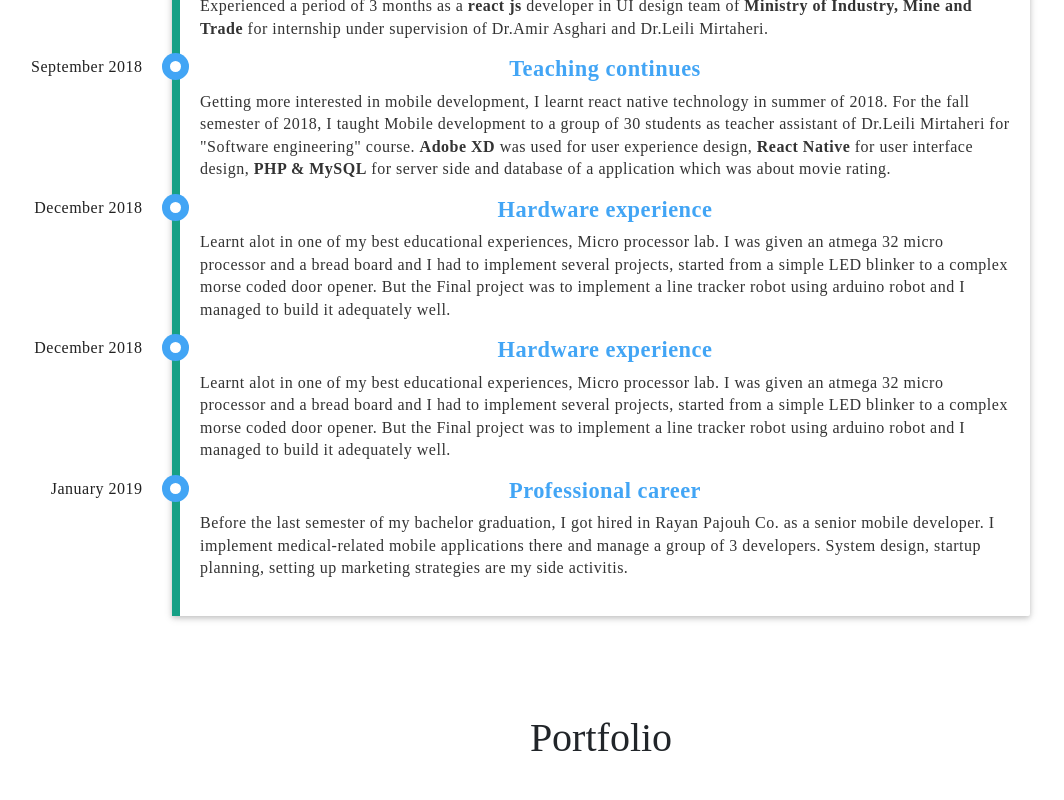
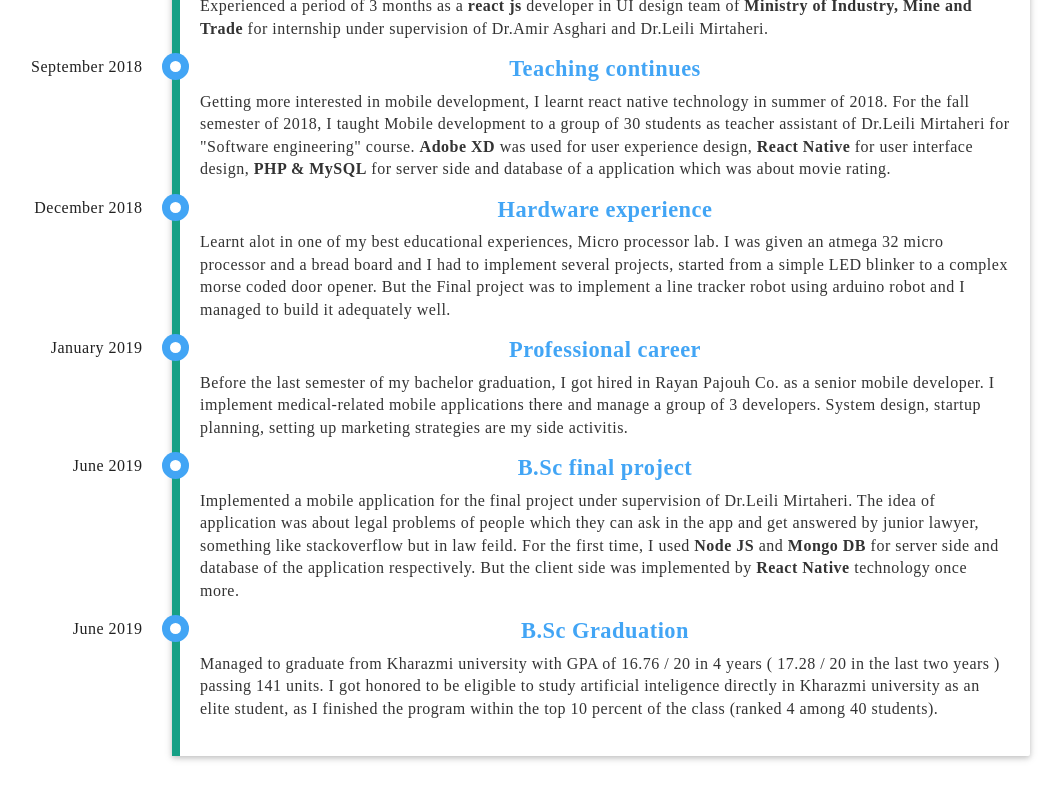
Before and after one commit to amir23reza/amirrezahaghverdi, a React (Create React App) app: page / in a window 1280 px wide. Shown: the part 1984-2784 px from the top of the page, without its empty margins (39-1103 px from the left). Built offline with nearby package versions, Linux system fonts and the light colour scheme; what webfontloader would draw is missing.

Commit message:
so far complete except for links

```diff
--- a/src/containers/soFar.js
+++ b/src/containers/soFar.js
@@ -112,19 +112,27 @@ class SoFar extends Component {
                                             </p>
                                         </li>
                                     </MDBAnimation>
-                                    <MDBAnimation reveal type="fadeInLeft">
-                                        <li class="event" data-date="December 2018">
-                                            <h3>Hardware experience</h3>
-                                            <p>
-                                                Learnt alot in one of my best educational experiences, Micro processor lab. I was given an atmega 32 micro processor and a bread board and I had to implement several projects, started from a simple LED blinker to a complex morse coded door opener. But the Final project was to implement a line tracker robot using arduino robot and I managed to build it adequately well.
-                                            </p>
-                                        </li>
-                                    </MDBAnimation>
                                     <MDBAnimation reveal type="fadeInRight">
                                         <li class="event" data-date="January 2019">
                                             <h3>Professional career</h3>
                                             <p>
                                                 Before the last semester of my bachelor graduation, I got hired in Rayan Pajouh Co. as a senior mobile developer. I implement medical-related mobile applications there and manage a group of 3 developers. System design, startup planning, setting up marketing strategies are my side activitis.
+                                            </p>
+                                        </li>
+                                    </MDBAnimation>
+                                    <MDBAnimation reveal type="fadeInLeft">
+                                        <li class="event" data-date="June 2019">
+                                            <h3>B.Sc final project</h3>
+                                            <p>
+                                                Implemented a mobile application for the final project under supervision of Dr.Leili Mirtaheri. The idea of application was about legal problems of people which they can ask in the app and get answered by junior lawyer, something like stackoverflow but in law feild. For the first time, I used <span className="bold-span">Node JS</span> and <span className="bold-span">Mongo DB</span> for server side and database of the application respectively. But the client side was implemented by <span className="bold-span">React Native</span> technology once more.
+                                            </p>
+                                        </li>
+                                    </MDBAnimation>
+                                    <MDBAnimation reveal type="fadeInRight">
+                                        <li class="event" data-date="June 2019">
+                                            <h3>B.Sc Graduation</h3>
+                                            <p>
+                                                Managed to graduate from Kharazmi university with GPA of 16.76 / 20 in 4 years ( 17.28 / 20 in the last two years ) passing 141 units. I got honored to be eligible to study artificial inteligence directly in Kharazmi university as an elite student, as I finished the program within the top 10 percent of the class (ranked 4 among 40 students).
                                             </p>
                                         </li>
                                     </MDBAnimation>
```
